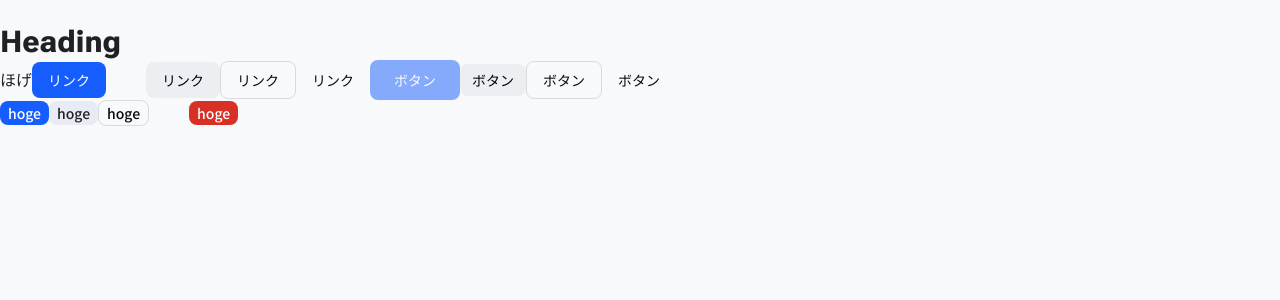
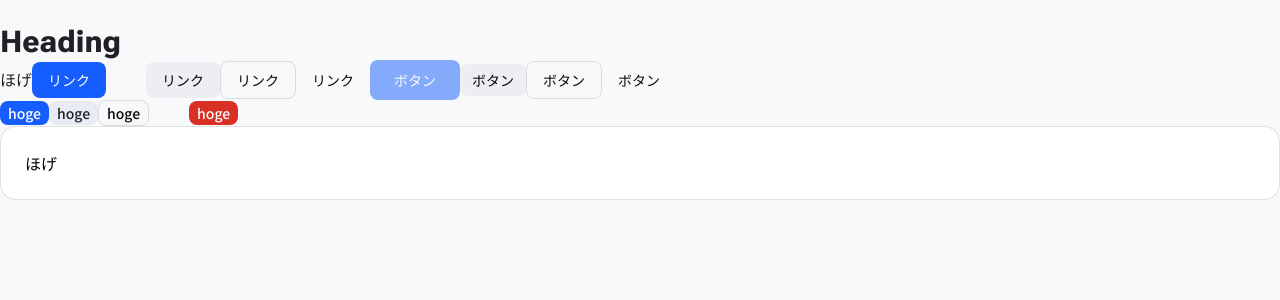
Before and after one commit to iku-nojiri/portfolio_2026, a Next.js app in the folder front/: page / in a window 1280 px wide. Shown: the top 300 px of the page. Built offline with nearby package versions, Linux system fonts and the light colour scheme.

Commit message:
feat: Panel.tsx refactor: Badge.tsx

```diff
--- a/front/app/components/premitives/Badge.tsx
+++ b/front/app/components/premitives/Badge.tsx
@@ -24,8 +24,8 @@ type Props<T extends ElementType> = VariantProps<typeof variants> & {
   children: ReactNode;
 } & Omit<ComponentProps<T>, "children">;
 
-export const Badge = <T extends ElementType = "p">({ as, className, children, lang, appearance, ...props }: Props<T>) => {
-  const Tag = as || "p";
+export const Badge = <T extends ElementType = "span">({ as, className, children, lang, appearance, ...props }: Props<T>) => {
+  const Tag = as || "span";
 
   return (
     <Tag {...props} className={variants({ lang, appearance, className })}>
--- /dev/null
+++ b/front/app/components/premitives/Panel.tsx
@@ -0,0 +1,36 @@
+import { ElementType, ReactNode, ComponentProps } from "react";
+import { tv } from "tailwind-variants";
+import NextLink from "next/link";
+import type { VariantProps } from "tailwind-variants";
+
+const variants = tv({
+  base: "block bg-panel rounded-2xl border border-outline",
+  variants: {
+    clickable: {
+      true: "cursor-pointer hover:border-focus",
+    },
+  },
+});
+
+type Props<T extends ElementType> = VariantProps<typeof variants> & {
+  as?: T;
+  children: ReactNode;
+} & Omit<ComponentProps<T>, "children">;
+
+export const Panel = <T extends ElementType = "div">({ as, className, children, href, clickable = Boolean(href), ...props }: Props<T>) => {
+  const Tag = as || "div";
+
+  if (as === "a" && Boolean(href)) {
+    return (
+      <NextLink href={href} {...props} className={variants({ className, clickable })}>
+        {children}
+      </NextLink>
+    );
+  } else {
+    return (
+      <Tag {...props} className={variants({ className })}>
+        {children}
+      </Tag>
+    );
+  }
+};
--- a/front/app/globals.css
+++ b/front/app/globals.css
@@ -5,7 +5,7 @@
 @theme {
   /* Surfaces */
   --color-bg: #F8F9FA;
-  --color-card: #FFFFFF;
+  --color-panel: #FFFFFF;
   --color-popover: #FFFFFF;
   --color-muted: #E8EAED;
 
@@ -69,7 +69,7 @@
 .dark {
   /* Surfaces */
   --color-bg: #0F172A;
-  --color-card: #1E293B;
+  --color-panel: #1E293B;
   --color-popover: #1E293B;
   --color-muted: #334155;
 
--- a/front/app/page.tsx
+++ b/front/app/page.tsx
@@ -4,6 +4,7 @@ import { Link } from "./components/premitives/Link";
 import { Button } from "./components/premitives/Button";
 import { Heading } from "./components/premitives/Heading";
 import { Badge } from "./components/premitives/Badge";
+import { Panel } from "./components/premitives/Panel";
 
 export default function Home() {
   return (
@@ -25,6 +26,9 @@ export default function Home() {
         <Badge as="span" appearance="outline" className="mr-10">hoge</Badge>
         <Badge as="li" appearance="destructive">hoge</Badge>
       </ul>
+      <Panel as="div"　className="p-6" clickable={true}>
+        <p>ほげ</p>
+      </Panel>
     </>
   );
 }
```
